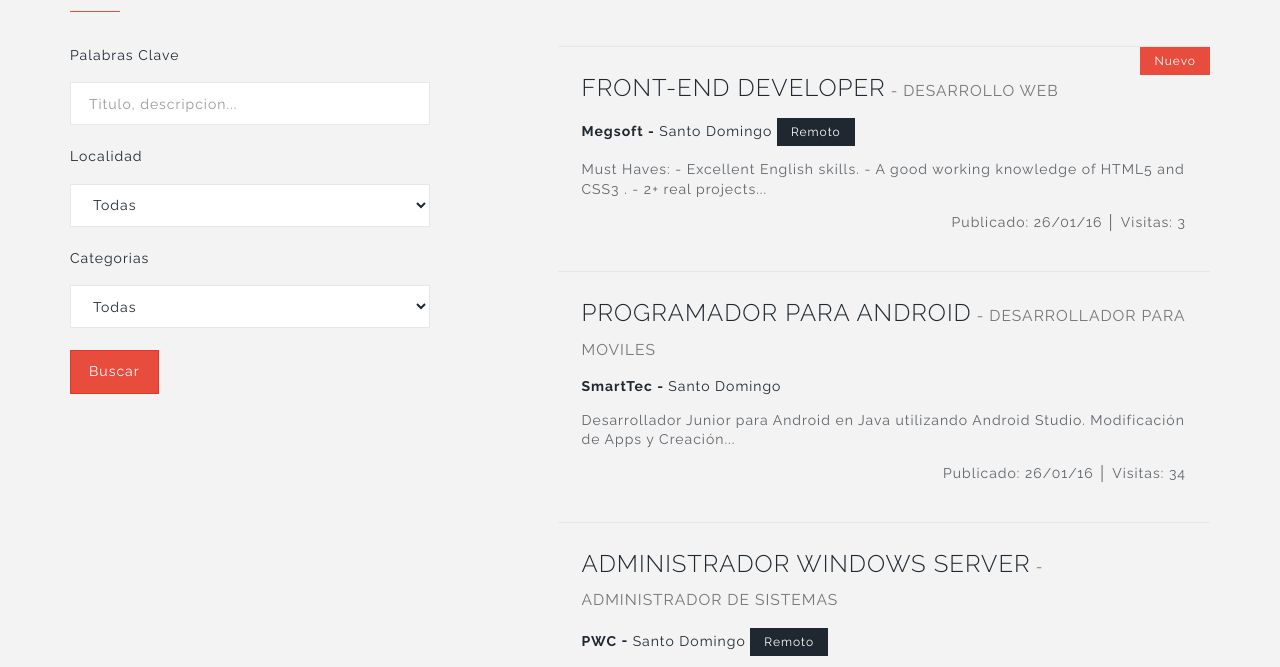
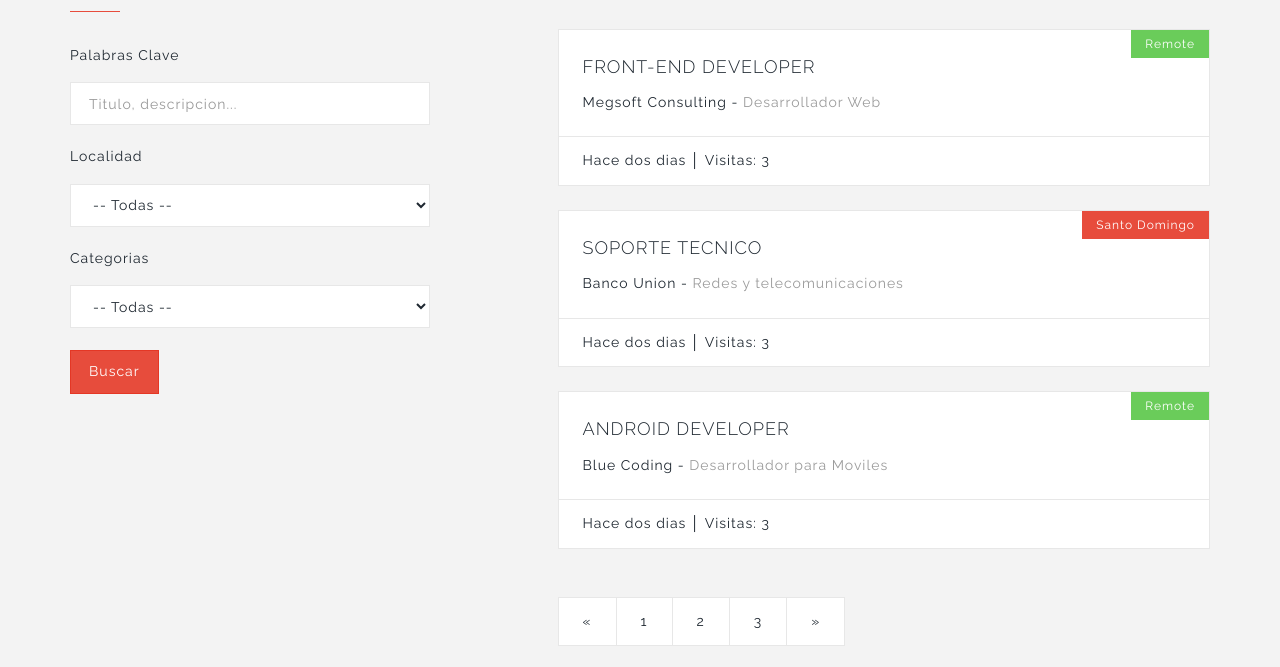
Before and after one commit to claudiosanchez/empleado-template, a plain HTML site: page list-jobs.html in a window 1280 px wide. Shown: the part 278-945 px from the top of the page. Drawn offline with nearby package versions, Linux system fonts and the light colour scheme.

Commit message:
Modified List-Jobs Section

```diff
--- a/list-jobs.html
+++ b/list-jobs.html
@@ -104,53 +104,91 @@
                      <div class="form-group">
                         <label for="locality">Localidad</label>
                         <select class="form-control" id="locality">
-                           <option>Todas</option>
-                           <option>Remoto</option>
-                           <option>Santo Domingo</option>
-                           <option>Santiago</option>
-                           <option>Puerto Plata</option>
+                           <option value="">-- Todas --</option>
+                           <option value="">Puerto Plata</option>
+                           <option value="">Remoto</option>
+                           <option value="">Santiago</option>
+                           <option value="">Santo Domingo</option>
                         </select>
                      </div>
+
                      <div class="form-group">
                         <label for="categories">Categorias</label>
                         <select class="form-control" id="categories">
-                           <option>Todas</option>
-                           <option>Desarrollo para Moviles</option>
-                           <option>Desarrollo Web</option>
-                           <option>Desarrollo de software</option>
-                           <option>Diseno Grafico</option>
+                           <option value="">-- Todas --</option>
+                           <option value="">Administrador de DB</option>
+                           <option value="">Desarrollo para Moviles</option>
+                           <option value="">Desarrollo de software</option>
+                           <option value="">Desarrollo Web</option>
+                           <option value="">Diseno Grafico</option>
+                           <option value="">IT Ventas</option>
+                           <option value="">Redes y telecomunicaciones</option>
                         </select>
                      </div>
-                     <div class="form-group">
-                        <button type="button" class="btn btn-primary btn-xl">Buscar</button>
-                     </div>
+                     <button type="button" class="btn btn-primary btn-xl">Buscar</button>
                   </form>
                </div>
                <div class="col-md-7 col-md-offset-1">
-                  <div class="job-preview">
-                     <h3 class="job-title">
-                        <a href="#">Front-End Developer</a><small class="job-category">Desarrollo Web</small>
-                     </h3>
-                     <p><strong>Megsoft</strong>Santo Domingo <span class="badge">Remoto</span></p>
-                     <p class="text-opacity">Must Haves: - Excellent English skills. - A good working knowledge of HTML5 and CSS3 . - 2+ real projects...</p>
-                     <p class="text-opacity text-right">Publicado: 26/01/16 &boxv; Visitas: 3</p>
-                     <span class="badge badge-primary">Nuevo</span>
+                   <!-- Preview-list -->
+                  <div class="preview-job">
+                     <a href="#">
+                        <div class="preview-title">
+                           <h4>Front-End Developer</h4>
+                           <span class="preview-comp">Megsoft Consulting</span>
+                           <span class="text-opacity">Desarrollador Web</span>
+                        </div>
+                        <div class="preview-meta">
+                           <span>Hace dos dias &boxv; Visitas: 3</span>
+                        </div>
+                        <span class="badge badge-success preview-badge">Remote</span>
+                     </a>
                   </div>
-                  <div class="job-preview">
-                     <h3 class="job-title">
-                        <a href="#">Programador para Android</a><small class="job-category">Desarrollador para Moviles</small>
-                     </h3>
-                     <p><strong>SmartTec</strong>Santo Domingo</p>
-                     <p class="text-opacity">Desarrollador Junior para Android en Java utilizando Android Studio. Modificación de Apps y Creación...</p>
-                     <p class="text-opacity text-right">Publicado: 26/01/16 &boxv; Visitas: 34</p>
+                  <div class="preview-job">
+                     <a href="#">
+                        <div class="preview-title">
+                           <h4>Soporte Tecnico</h4>
+                           <span class="preview-comp">Banco Union</span>
+                           <span class="text-opacity">Redes y telecomunicaciones</span>
+                        </div>
+                        <div class="preview-meta">
+                           <span>Hace dos dias &boxv; Visitas: 3</span>
+                        </div>
+                        <span class="badge badge-primary preview-badge">Santo Domingo</span>
+                     </a>
                   </div>
-                  <div class="job-preview">
-                     <h3 class="job-title">
-                        <a href="#">Administrador Windows Server</a><small class="job-category">Administrador de Sistemas</small>
-                     </h3>
-                     <p><strong>PWC</strong>Santo Domingo <span class="badge">Remoto</span></p>
-                     <p class="text-opacity">Firma de auditores importante requiere persona con conocimientos avanzados en Windows Server 2008 R2...</p>
-                     <p class="text-opacity text-right">Publicado: 26/01/16 &boxv; Visitas: 3</p>
+                  <div class="preview-job">
+                     <a href="#">
+                        <div class="preview-title">
+                           <h4>Android Developer</h4>
+                           <span class="preview-comp">Blue Coding</span>
+                           <span class="text-opacity">Desarrollador para Moviles</span>
+                        </div>
+                        <div class="preview-meta">
+                           <span>Hace dos dias &boxv; Visitas: 3</span>
+                        </div>
+                        <span class="badge badge-success preview-badge">Remote</span>
+                     </a>
+                  </div>
+
+                  <!-- Preview-footer -->
+                  <div class="preview-footer">
+                     <nav>
+                        <ul class="pagination">
+                           <li>
+                              <a href="#" aria-label="Previous">
+                                 <span aria-hidden="true">&laquo;</span>
+                              </a>
+                           </li>
+                           <li><a href="#">1</a></li>
+                           <li><a href="#">2</a></li>
+                           <li><a href="#">3</a></li>
+                           <li>
+                              <a href="#" aria-label="Next">
+                                 <span aria-hidden="true">&raquo;</span>
+                              </a>
+                           </li>
+                        </ul>
+                     </nav>
                   </div>
                </div>
             </div>
--- a/sass/base/_elements.scss
+++ b/sass/base/_elements.scss
@@ -60,7 +60,7 @@ p {
 }
 
 .text-opacity {
-   color: rgba($theme-dark, .7);
+   color: darken($theme-line, 30%);
 }
 
 .bg-white {
--- a/sass/base/_variables.scss
+++ b/sass/base/_variables.scss
@@ -6,3 +6,4 @@ $theme-bg: #f3f3f3;
 $theme-dark: #1f2831;
 $theme-line: #e7e7e7;
 $theme-primary: #e74c3c;
+$theme-success: #6acc5a;
--- a/sass/empleado.scss
+++ b/sass/empleado.scss
@@ -31,4 +31,5 @@ Copyright (c) 2016 Emplea.do
 @import "partials/footer";
 @import "partials/form";
 @import "partials/buttons";
+@import "partials/pagination";
 @import "partials/extras";
--- a/sass/partials/_extras.scss
+++ b/sass/partials/_extras.scss
@@ -5,8 +5,12 @@
    border-radius: 0;
    font-weight: inherit;
    padding: 8px 14px;
+   text-transform: capitalize;
    &.badge-primary {
       background-color: $theme-primary;
+   }
+   &.badge-success {
+      background-color: $theme-success;
    }
 }
 
--- /dev/null
+++ b/sass/partials/_pagination.scss
@@ -0,0 +1,27 @@
+// Pagination
+.pagination {
+   margin: 24px 0 0;
+   > li {
+      > a,
+      > span {
+         color: $theme-dark;
+         border-color: $theme-line;
+         border-radius: 0;
+         line-height: inherit;
+         padding: 14px 24px;
+         @include transition-all;
+         &:focus,
+         &:hover {
+            border-color: darken($theme-primary, 5%);
+            background-color: $theme-primary;
+            color: white;
+         }
+      }
+      &:first-child,
+      &:last-child {
+         > a {
+             border-radius: 0;
+         }
+      }
+   }
+}
--- a/sass/partials/_sections.scss
+++ b/sass/partials/_sections.scss
@@ -98,39 +98,41 @@
 
 // Jobs Section
 #jobs-form {
+   margin-bottom: 24px;
    margin-top: 17px;
 }
 
-.job-preview {
-   border-bottom: 1px solid $theme-line;
-   padding: 24px;
-   position: relative;
+.preview-job {
+   background-color: white;
+   border: 1px solid $theme-line;
+   margin-bottom: 24px;
    @include transition-all;
    &:hover {
-      background-color: white;
+      border-color: $theme-primary;
    }
-   &:first-child {
-      border-top: 1px solid $theme-line;
-      margin-top: 17px;
+   a,
+   a:focus,
+   a:hover {
+      color: $theme-dark;
+      display: block;
+      position: relative;
+      text-decoration: none;
    }
-   strong {
-      &::after {
-         content: " - ";
+   .preview-title {
+      padding: 24px;
+      .preview-comp {
+         &::after {
+            content: " - ";
+         }
       }
    }
-   .job-title {
-      a {
-         color: $theme-dark;
-      }
+   .preview-meta {
+      border-top: 1px solid $theme-line;
+      padding: 14px 24px;
    }
-   .job-category {
-      &::before {
-         content: " - ";
-      }
-   }
-   > .badge {
+   .preview-badge {
       position: absolute;
+      right: 0;
       top: 0;
-      right: 0;
    }
 }
```
Also changed, not shown: css/empleado.css, 1 other file.
